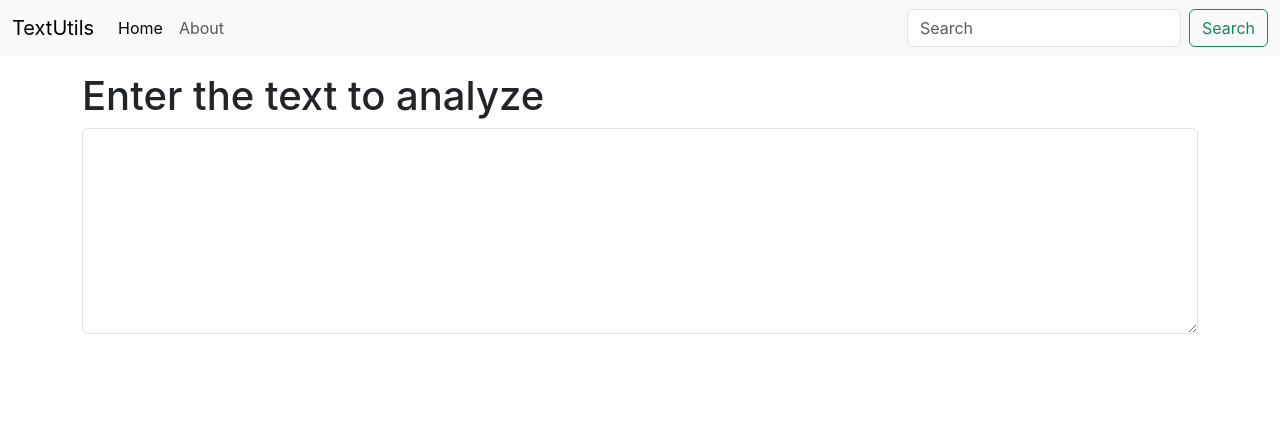
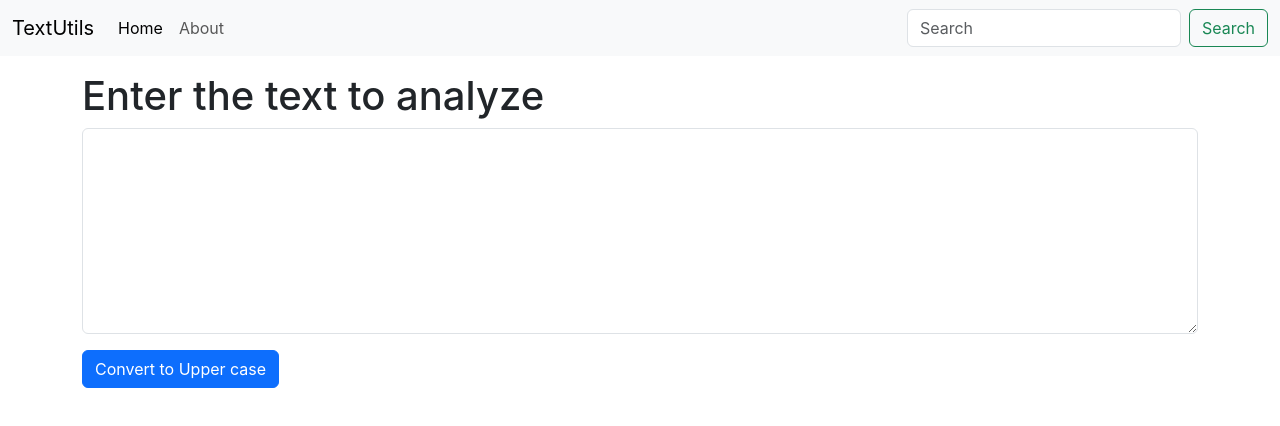
Before and after one commit to harshshukla07/TextUtils, a React (Create React App) app: page / in a window 1280 px wide. Shown: the top 426 px of the page. Built offline with nearby package versions, Linux system fonts and the light colour scheme.

Commit message:
added button

```diff
--- a/src/components/TextForm.js
+++ b/src/components/TextForm.js
@@ -7,6 +7,7 @@ export default function TextForm(props) {
             <div className="mb-3">
                 <textarea className="form-control" id="myBox" rows="8"></textarea>
             </div>
+            <button className="btn btn-primary">Convert to Upper case</button>
         </div>
     )
 }
```
